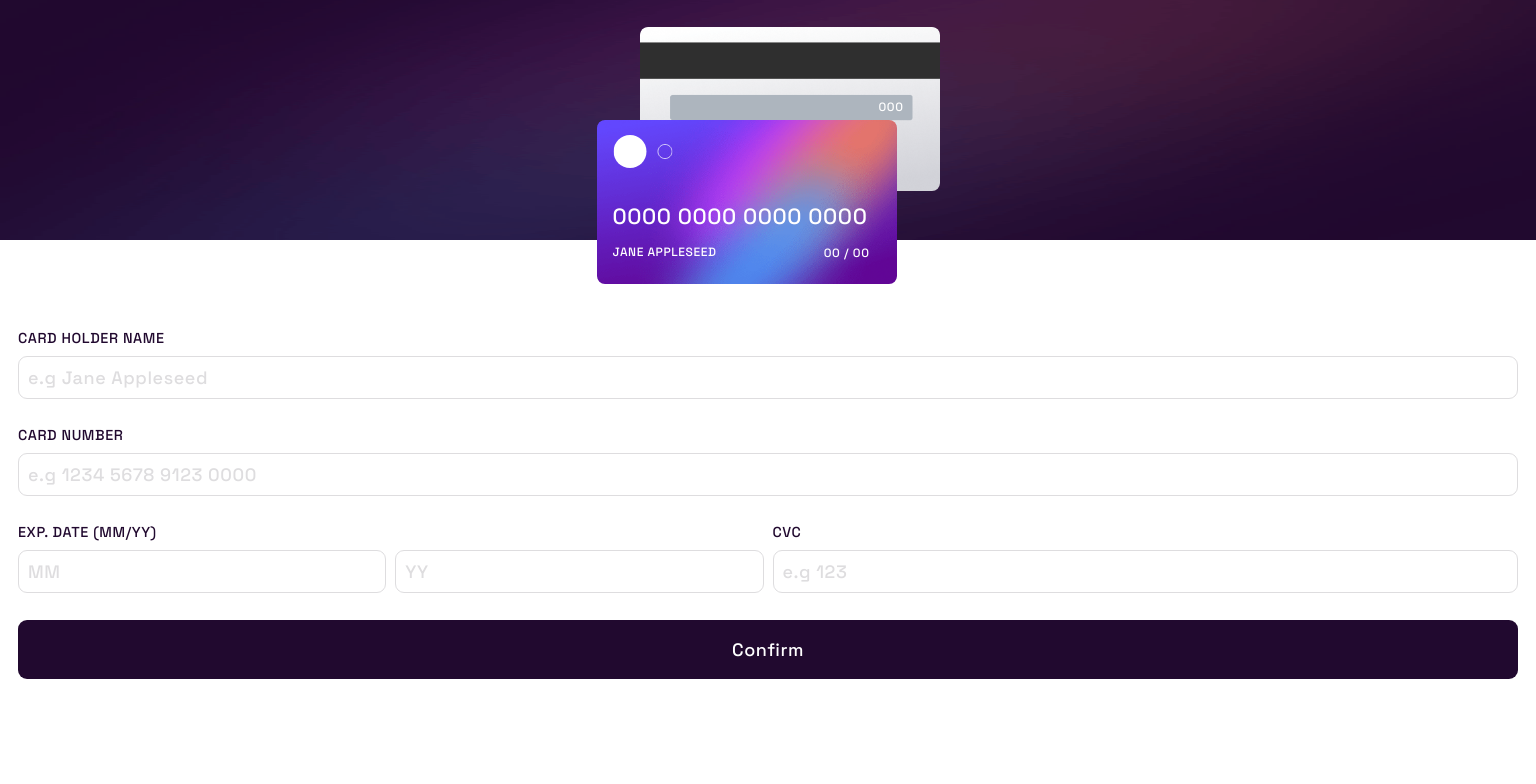
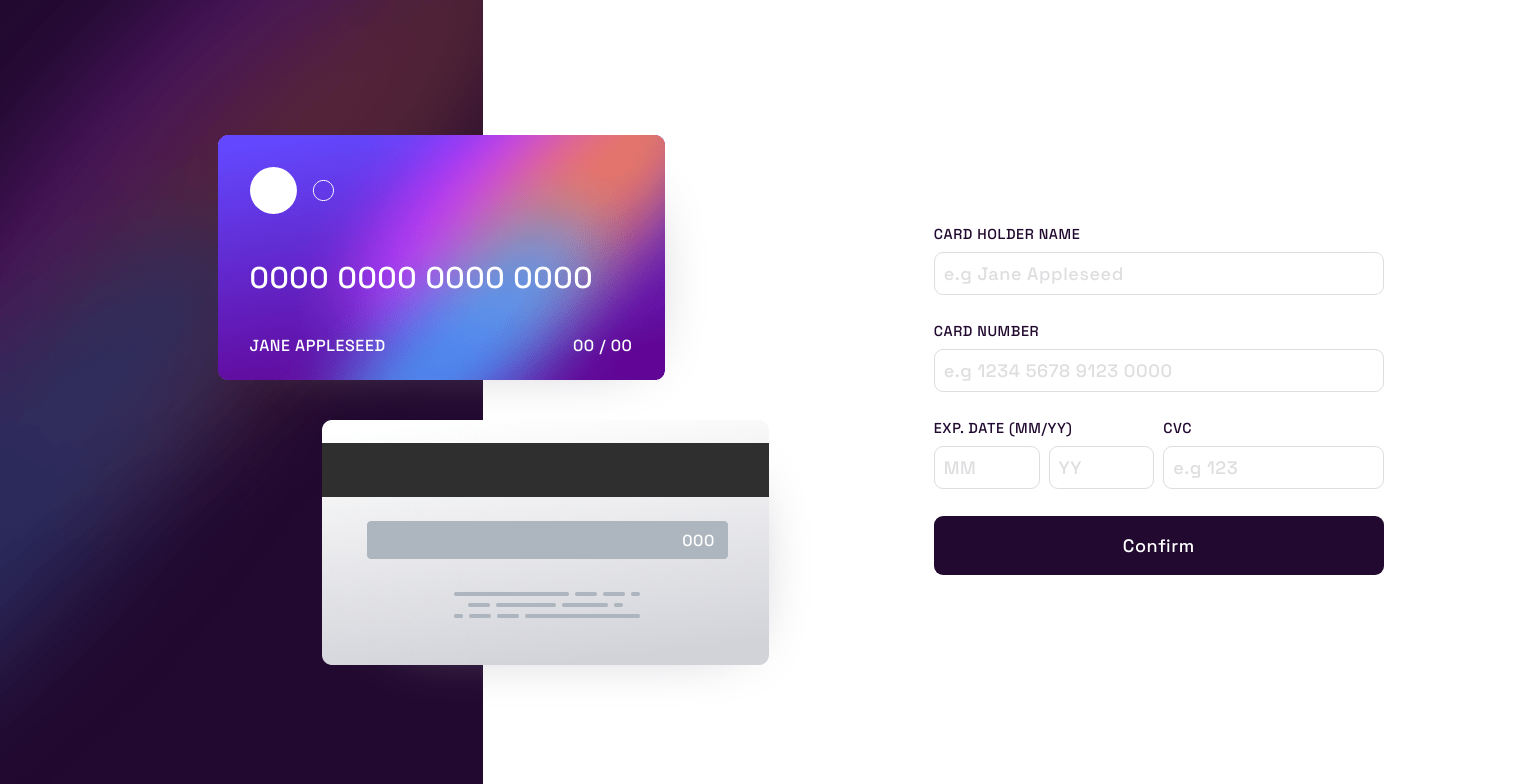
Before and after one commit to Kcalde20/fem-interactive-card-details-form, an Angular app in the folder fem-card-form/: page / in a window 1536 px wide. Shown: the top 784 px of the page. Built offline with nearby package versions, Linux system fonts and the light colour scheme.

Commit message:
tweaks to styles

```diff
--- a/fem-card-form/src/styles.scss
+++ b/fem-card-form/src/styles.scss
@@ -14,10 +14,6 @@
 :root {
     // sets default font styles
     @include default-font;
-
-    // breakpoints
-    --mobile-break: 375px;
-    --desktop-break: 1440px;
 
     // colors neutral
     --color-white: hsl(0,0%, 100%);
@@ -57,6 +53,8 @@
     align-items: start;
     gap: 1.5rem;
     padding: 1rem;
+    max-inline-size: 25rem;
+    margin-inline: auto;
 }
 
 .field-group {
@@ -142,6 +140,9 @@ button:active {
     border-radius: 8px;
     color: var(--color-white);
     position: absolute;
+    -webkit-box-shadow: 22px 22px 67px -55px var(--color-dark-grayish-violet);
+    -moz-box-shadow: 22px 22px 67px -55px var(--color-dark-grayish-violet);
+    box-shadow: 22px 22px 67px -55px var(--color-dark-grayish-violet);
 }
 
 .card-front__number {
@@ -160,8 +161,8 @@ button:active {
 
 .card-front__date {
     position: absolute;
-    bottom: 1.3rem;
-    right: 1.5rem;
+    bottom: 24px;
+    right: 16px;
     font-size: 12px;
 }
 
@@ -185,6 +186,9 @@ button:active {
     position: absolute;
     top: 0;
     right: 0;
+    -webkit-box-shadow: 22px 22px 67px -55px var(--color-dark-grayish-violet);
+    -moz-box-shadow: 22px 22px 67px -55px var(--color-dark-grayish-violet);
+    box-shadow: 22px 22px 67px -55px var(--color-dark-grayish-violet);
 }
 
 .card-back__cvc {
@@ -194,17 +198,78 @@ button:active {
     font-size: 12px;
 }
 
+// desktop breakpoint styles
+@media only screen and (min-width: 1440px) {
+    body {
+        height: 100%;
+        box-sizing: border-box;
+    }
+    .grid {
+        grid-template-columns: 1fr 1fr;
+        background-image: url(./assets/images/bg-main-desktop.png);
+        background-position: left;
+        background-repeat: repeat-y;
+        background-size: 483px 100%;
+        block-size: 100vh;
+        align-items: center;
+        max-inline-size: 90rem;
+        padding-block-start: 0;
+    }
 
-// tablet breakpoint styles
-@media only screen and (min-width: calc(var(--mobile-break) + 1px)) {
-    .grid {
-        display: grid;
+    .grid__cards-section {
+        height: 530px;
+        width: 343px;
+        margin-inline-end: 5rem;
+    }
+
+    .card-back,
+    .card-front {
+        width: 447px;
+    }
+
+    .card-front {
+        bottom: unset;
+        left: unset;
+        top: 0;
+        right: 0;
+    }
+
+    .card-front__number {
+        position: absolute;
+        top:50%;
+        left: 32px;
+        font-size: 30px;
+    }
+
+    .card-front__name {
+        position: absolute;
+        bottom: 24px;
+        left: 32px;
+        font-size: 16px;
+    }
+
+    .card-front__date {
+        bottom: 24px;
+        right: 32px;
+        font-size: 16px;
+    }
+
+    .card-front__logo {
+        top: 32px;
+        left: 32px;
+        scale: 100%;
+
+    }
+
+    .card-back {
+        bottom: 0;
+        left: 0;
+        top: unset;
+        right: unset;
+    }
+
+    .card-back__cvc {
+        top: 45%;
+        font-size: 16px;
     }
 }
-
-// desktop breakpoint styles
-@media only screen and (min-width: var(--desktop-break)) {
-    .grid {
-        display: grid;
-    }
-}
```
